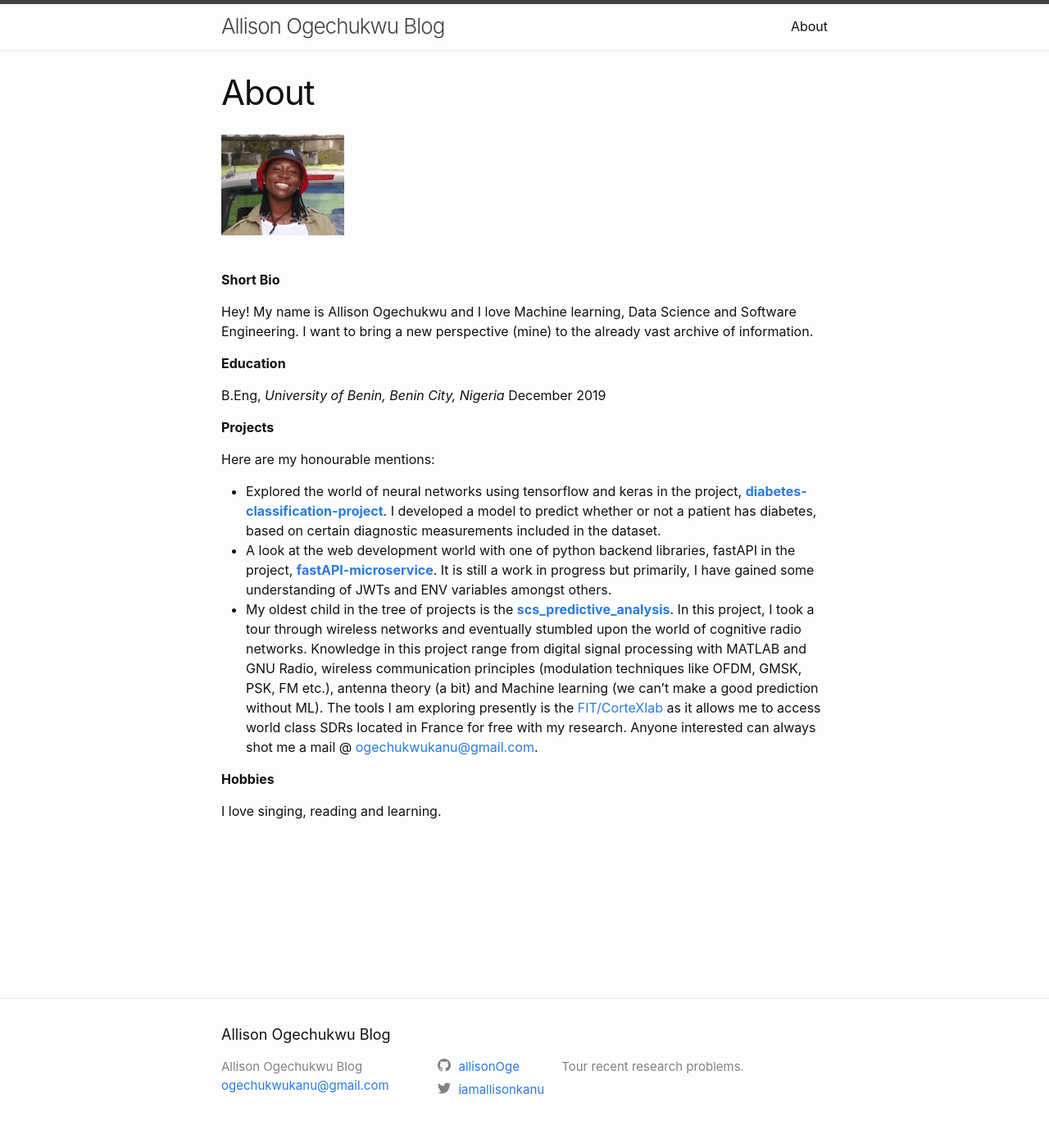
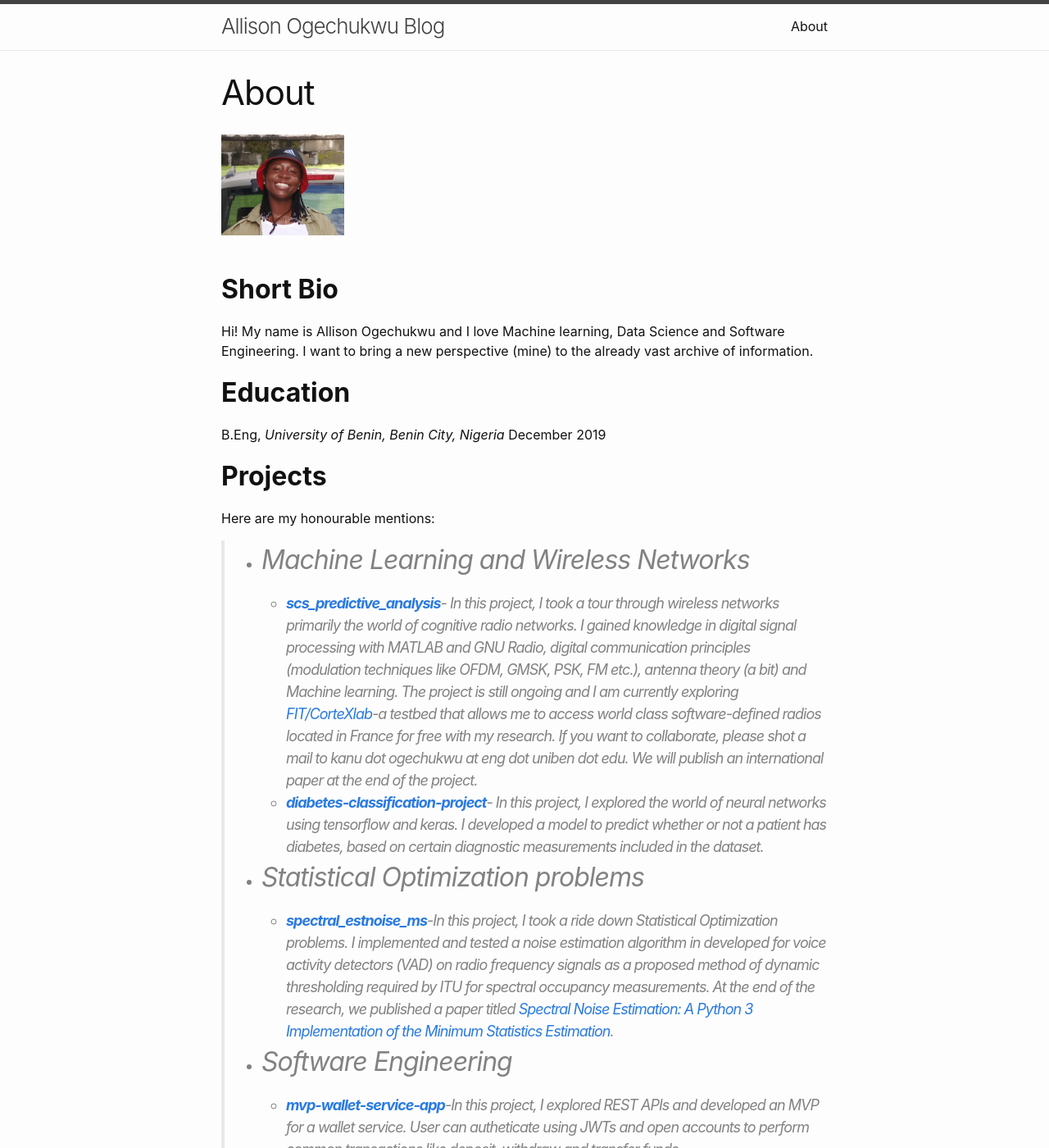
Before and after one commit to AllisonOge/allisonoge.github.io, a Jekyll site: the page built from about.markdown, in a window 1280 px wide and 1400 px high. Shown: the whole window at 82% size. Built offline with Jekyll 4.4.1, drawn with Linux system fonts in a browser that asks for light colours; some of the changed text lies outside the part shown.

Commit message:
🎨 grammar revision and update to about page

```diff
--- a/_posts/2022-10-09-dockerizing-gnu-radio-for-easy-development-setup-with-fit-cortexlab.markdown
+++ b/_posts/2022-10-09-dockerizing-gnu-radio-for-easy-development-setup-with-fit-cortexlab.markdown
@@ -9,7 +9,7 @@ categories: devOps
 ---
 <figure style="text-align:center">
   <img src="/images/clb-for-devops.png" alt="devops with gnuradio and docker">
-  <figcation>Dockerizing GNU Radio</figcation>
+  <figcation>Dockering GNU Radio</figcation>
 </figure>
 
 Setting up a GNU Radio environment for a software-defined radio project can be a challenging task, with various dependencies and compatibility issues across different operating systems. However, there's a solution to simplify this process with FIT/CorteX lab. In this blog post, we'll explore FIT/CorteX lab, an open-source platform that addresses the issues of reproducibility and provides an easy way to have a GNU Radio environment up and running for development. By leveraging Docker, we can achieve the dream of dockerizing GNU Radio and enjoy the additional benefits of FIT/CorteXlab. So, let's dive in and learn how to leverage this free and powerful platform.
--- a/about.markdown
+++ b/about.markdown
@@ -7,22 +7,26 @@ permalink: /about/
     <img src="/images/photo-ohgay.jpg" alt="photo ohgay">
 </figure>
 
-**Short Bio**
+## **Short Bio**
+Hi! My name is Allison Ogechukwu and I love Machine learning,  Data Science and Software Engineering. I want to bring a new perspective (mine) to the already vast archive of information.
 
-Hey! My name is Allison Ogechukwu and I love Machine learning,  Data Science and Software Engineering. I want to bring a new perspective (mine) to the already vast archive of information.
-
-**Education**
-
+## **Education**
 B.Eng, *University of Benin, Benin City, Nigeria* December 2019
 
-**Projects**
-
+## **Projects**
 Here are my honourable mentions:
 
-- Explored the world of neural networks using tensorflow and keras in the project, [**diabetes-classification-project**](https://github.com/AllisonOge/diabetes-classification-project). I developed a model to predict whether or not a patient has diabetes, based on certain diagnostic measurements included in the dataset.
-- A look at the web development world with one of python backend libraries, fastAPI in the project, [**fastAPI-microservice**](https://github.com/AllisonOge/fastAPI_microservice). It is still a work in progress but primarily, I have gained some understanding of JWTs and ENV variables amongst others.
-- My oldest child in the tree of projects is the [**scs_predictive_analysis**](https://github.com/AllisonOge/scs_predictive_analysis). In this project, I took a tour through wireless networks and eventually stumbled upon the world of cognitive radio networks. Knowledge in this project range from digital signal processing with MATLAB and GNU Radio, wireless communication principles (modulation techniques like OFDM, GMSK, PSK, FM etc.), antenna theory (a bit) and Machine learning (we can't make a good prediction without ML). The tools I am exploring presently is the [FIT/CorteXlab](http://www.cortexlab.fr/) as it allows me to access world class SDRs located in France for free with my research. Anyone interested can always shot me a mail @ [ogechukwukanu@gmail.com](mailto:ogechukwukanu@gmail.com).
+>
+- ## Machine Learning and Wireless Networks
+  - **[scs_predictive_analysis](https://github.com/AllisonOge/scs_predictive_analysis){:target="_blank"}**- In this project, I took a tour through wireless networks primarily the world of cognitive radio networks. I gained knowledge in digital signal processing with MATLAB and GNU Radio, digital communication principles (modulation techniques like OFDM, GMSK, PSK, FM etc.), antenna theory (a bit) and Machine learning. The project is still ongoing and I am currently exploring *[FIT/CorteXlab](http://www.cortexlab.fr/){:target="_blank"}*-a testbed that allows me to access world class software-defined radios located in France for free with my research. If you want to collaborate, please shot a mail to kanu dot ogechukwu at eng dot uniben dot edu. We will publish an international paper at the end of the project.
+  - **[diabetes-classification-project](https://github.com/AllisonOge/diabetes-classification-project){:target="_blank"}**- In this project, I explored the world of neural networks using tensorflow and keras. I developed a model to predict whether or not a patient has diabetes, based on certain diagnostic measurements included in the dataset.
+- ## Statistical Optimization problems
+  - **[spectral_estnoise_ms](https://github.com/AllisonOge/spectral_estnoise_ms){:target="_blank"}**-In this project, I took a ride down Statistical Optimization problems. I implemented and tested a noise estimation algorithm in developed for voice activity detectors (VAD) on radio frequency signals as a proposed method of dynamic thresholding required by ITU for spectral occupancy measurements. At the end of the research, we published a paper titled *[Spectral Noise Estimation: A Python 3 Implementation of the Minimum Statistics Estimation](https://doi.org/10.36263/nijest.2022.01.0300){:target="_blank"}*.
+- ## Software Engineering
+  - **[mvp-wallet-service-app](https://github.com/AllisonOge/mvp-wallet-service-app){:target="_blank"}**-In this project, I explored REST APIs and developed an MVP for a wallet service. User can autheticate using JWTs and open accounts to perform common transactions like deposit, withdraw and transfer funds.
 
-**Hobbies**
+## **Hobbies**
+I love singing, reading, learning, sports and music.
 
-I love singing, reading and learning.
+## **CV**
+[Academic CV](https://drive.google.com/file/d/1s-OpP2j1F1W-jVwDRPjHoKMip49DU3cW/view?usp=sharing){:target="_blank"}
```
